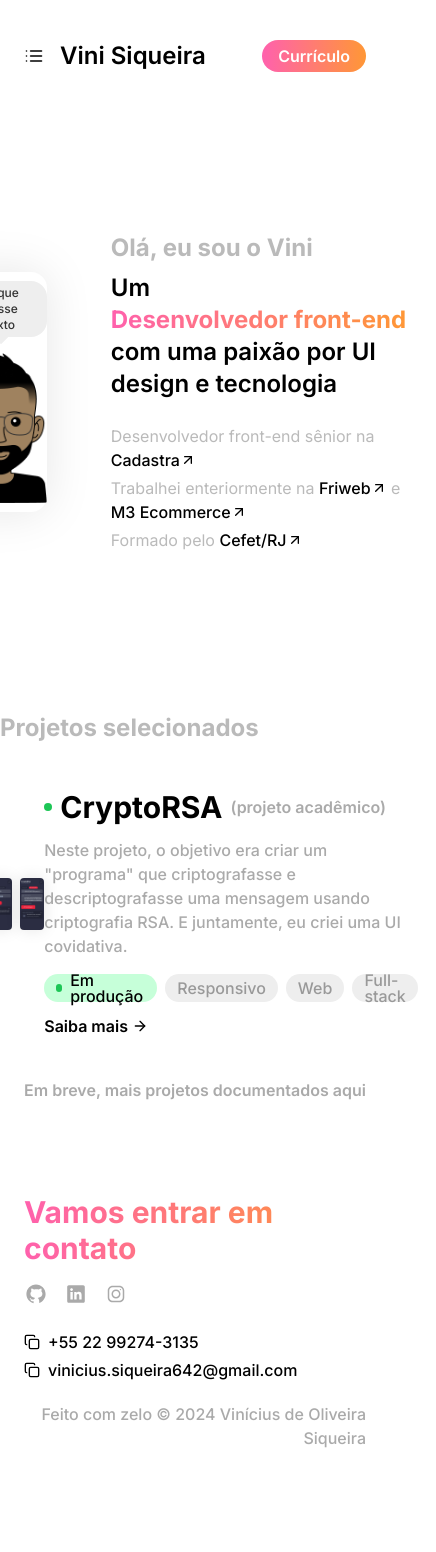
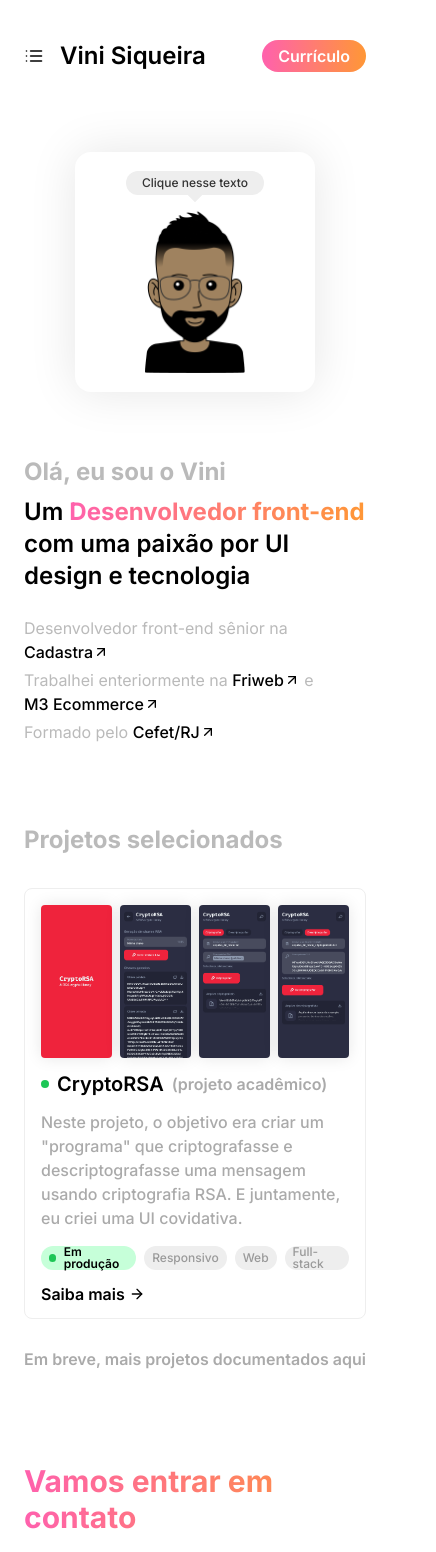
Before and after one commit to vinisiqueira00/portfolio, a Next.js app: page / in a window 390 px wide. Shown: the top 1552 px of the page, 436 px wide, since content can reach past the window. Before the commit the page ends 1466 px from the top, so only its background shows below. Built offline with nearby package versions, Linux system fonts and the light colour scheme; no server answers.

Commit message:
feat: implementa responsividade na página "trabalho" e na página de erro

```diff
--- a/src/app/not-found.tsx
+++ b/src/app/not-found.tsx
@@ -11,7 +11,7 @@ export default function NotFoundPage() {
 
   return (
     <section className="flex-1 flex items-center justify-center">
-      <div className="flex flex-col items-start justify-center w-full max-w-5xl gap-8">
+      <div className="flex flex-col items-start justify-center w-full max-w-5xl gap-8 px-6">
         <ErrorPageCode />
         <ErrorPageTexts />
         <ErrorPageButton href="/" text={buttonText} />
--- a/src/app/page.tsx
+++ b/src/app/page.tsx
@@ -4,16 +4,12 @@ import { ProjectList } from "@/components/templates/ProjectList";
 export default function Home() {
   return (
     <main>
-      <section className="flex items-center justify-center py-40">
-        <div className="flex items-center justify-center max-w-5xl gap-16">
-          <PersonalPresentation />
-        </div>
+      <section className="flex items-center justify-center py-20 md:py-40">
+        <PersonalPresentation />
       </section>
 
       <section className="flex items-center justify-center">
-        <div className="flex flex-col items-stretch justify-center w-full max-w-5xl gap-8">
-          <ProjectList />
-        </div>
+        <ProjectList />
       </section>
     </main>
   );
--- a/src/components/atoms/Copyright/index.tsx
+++ b/src/components/atoms/Copyright/index.tsx
@@ -4,7 +4,7 @@ interface CopyrightProps {
 
 function Copyright({ text }: CopyrightProps) {
   return (
-    <p className="font-medium text-base text-text-05 dark:text-text-08 text-right">
+    <p className="font-medium text-sm text-text-05 dark:text-text-08 text-left md:text-base md:text-right">
       {text}
     </p>
   );
--- a/src/components/atoms/ProjectName/index.tsx
+++ b/src/components/atoms/ProjectName/index.tsx
@@ -4,7 +4,7 @@ interface ProjectNameProps {
 
 function ProjectName({ text }: ProjectNameProps) {
   return (
-    <h4 className="font-bold text-3xl text-text-02 dark:text-text-07 leading-none">
+    <h4 className="font-semibold text-xl text-text-02 dark:text-text-07 leading-none md:text-3xl md:font-bold">
       {text}
     </h4>
   );
--- a/src/components/atoms/ProjectStatus/index.tsx
+++ b/src/components/atoms/ProjectStatus/index.tsx
@@ -24,7 +24,7 @@ function ProjectStatus(props: ProjectStatusProps) {
   return (
     <div
       data-status={props.status}
-      className="flex items-center justify-center gap-2 h-7 px-3 dark:bg-background-11 rounded-full data-[status=FINISHED]:bg-background-05 data-[status=IN_EXECUTION]:bg-background-07 dark:data-[status=IN_EXECUTION]:bg-background-12"
+      className="flex items-center justify-center gap-2 h-6 px-2 dark:bg-background-11 rounded-full data-[status=FINISHED]:bg-background-05 data-[status=IN_EXECUTION]:bg-background-07 dark:data-[status=IN_EXECUTION]:bg-background-12 md:h-7 md:px-3"
     >
       <i
         data-status={props.status}
@@ -32,7 +32,7 @@ function ProjectStatus(props: ProjectStatusProps) {
       />
       <span
         data-status={props.status}
-        className="font-medium text-base text-text-02 leading-none data-[status=FINISHED]:dark:text-text-03"
+        className="font-semibold text-xs text-text-02 leading-none data-[status=FINISHED]:dark:text-text-03 md:font-medium md:text-base"
       >
         {props.text}
       </span>
--- a/src/components/atoms/ProjectTag/index.tsx
+++ b/src/components/atoms/ProjectTag/index.tsx
@@ -4,8 +4,8 @@ interface ProjectTagProps {
 
 function ProjectTag({ text }: ProjectTagProps) {
   return (
-    <div className="flex items-center justify-center gap-2 h-7 px-3 bg-background-01 dark:bg-background-08 rounded-full">
-      <span className="font-medium text-base text-text-06 dark:text-text-08 leading-none">
+    <div className="flex items-center justify-center gap-2 h-6 px-2 bg-background-01 dark:bg-background-08 rounded-full md:h-7 md:px-3">
+      <span className="font-medium text-xs text-text-06 dark:text-text-08 leading-none md:text-base">
         {text}
       </span>
     </div>
--- a/src/components/atoms/ProjectThumbs/index.tsx
+++ b/src/components/atoms/ProjectThumbs/index.tsx
@@ -7,38 +7,42 @@ interface ProjectThumbsProps {
 
 function ProjectThumbs({ urlKey, altKey }: ProjectThumbsProps) {
   return (
-    <div className="flex-1 flex items-center justify-center gap-2 h-64 bg-background-01 dark:bg-background-08 rounded-2xl">
+    <div className="grid grid-cols-4 grid-rows-1 gap-2 bg-transparent p-0 md:rounded-2xl md:p-8 md:bg-background-01 md:dark:bg-background-08">
+      <div className="relative flex items-center justify-center w-full h-auto aspect-[1/2.15] m-auto">
         <Image
-        className="rounded shadow-shadow-02"
+          className="rounded shadow-shadow-02 aspect-auto object-cover"
           src={`/images/${urlKey}-01.png`}
           alt={`${altKey} 01 Image`}
-        width={90}
-        height={195}
+          fill
         />
+      </div>
 
+      <div className="relative flex items-center justify-center w-full h-auto aspect-[1/2.15] m-auto">
         <Image
-        className="rounded shadow-shadow-02"
+          className="rounded shadow-shadow-02 aspect-auto object-cover"
           src={`/images/${urlKey}-02.png`}
           alt={`${altKey} 02 Image`}
-        width={90}
-        height={195}
+          fill
         />
+      </div>
 
+      <div className="relative flex items-center justify-center w-full h-auto aspect-[1/2.15] m-auto">
         <Image
-        className="rounded shadow-shadow-02"
+          className="rounded shadow-shadow-02 aspect-auto object-cover"
           src={`/images/${urlKey}-03.png`}
           alt={`${altKey} 03 Image`}
-        width={90}
-        height={195}
+          fill
         />
+      </div>
 
+      <div className="relative flex items-center justify-center w-full h-auto aspect-[1/2.15] m-auto">
         <Image
-        className="rounded shadow-shadow-02"
+          className="rounded shadow-shadow-02 aspect-auto object-cover"
           src={`/images/${urlKey}-04.png`}
           alt={`${altKey} 04 Image`}
-        width={90}
-        height={195}
+          fill
         />
+      </div>
     </div>
   );
 }
--- a/src/components/organisms/PersonalPresentation/index.tsx
+++ b/src/components/organisms/PersonalPresentation/index.tsx
@@ -3,10 +3,10 @@ import { PersonalOccupation } from "@/components/molecules/PersonalOccupation";
 
 function PersonalPresentation() {
   return (
-    <>
+    <div className="flex flex-col items-center justify-center max-w-5xl gap-16 px-6 md:flex-row">
       <AvatarAnimation />
       <PersonalOccupation />
-    </>
+    </div>
   );
 }
 
--- a/src/components/organisms/ProjectData/index.tsx
+++ b/src/components/organisms/ProjectData/index.tsx
@@ -17,7 +17,7 @@ interface ProjectDataProps {
 
 function ProjectData(props: ProjectDataProps) {
   return (
-    <div className="flex-1 flex flex-col items-stretch justify-start gap-4 py-4">
+    <div className="flex-1 flex flex-col items-stretch justify-start gap-4 py-0 md:py-4">
       <ProjectHeader
         status={props.status}
         name={props.name}
--- a/src/components/templates/ProjectContent/index.tsx
+++ b/src/components/templates/ProjectContent/index.tsx
@@ -19,7 +19,7 @@ interface ProjectContentProps {
 
 function ProjectContent(props: ProjectContentProps) {
   return (
-    <div className="flex items-stretch justify-center gap-12">
+    <div className="grid grid-cols-1 grid-rows-[auto] gap-4 border border-background-01 dark:border-background-13 p-4 rounded-lg md:p-0 box-border md:border-0 md:gap-12 md:grid-cols-2 md:grid-rows-1">
       <ProjectThumbs
         urlKey={props.thumbs.urlKey}
         altKey={props.thumbs.altKey}
--- a/src/components/templates/ProjectList/index.tsx
+++ b/src/components/templates/ProjectList/index.tsx
@@ -49,7 +49,7 @@ function ProjectList() {
   ];
 
   return (
-    <>
+    <div className="flex flex-col items-stretch justify-center w-full max-w-5xl gap-8 px-6">
       <ProjectsTitleSection text={t("title-section")} />
 
       <div className="flex flex-col items-stretch justify-start gap-8">
@@ -68,7 +68,7 @@ function ProjectList() {
 
         <ProjectsDisclaimer text={t("text-ending")} />
       </div>
-    </>
+    </div>
   );
 }
 
--- a/tailwind.config.ts
+++ b/tailwind.config.ts
@@ -31,6 +31,7 @@ export default {
         "background-10": "#333333",
         "background-11": "#122A18",
         "background-12": "#2C2114",
+        "background-13": "#1A1A1A",
       },
       backgroundImage: {
         "background-gradient-01": "linear-gradient(to right, #FF61AD, #FF9736)",
```
Lines whose indentation alone changed are shown as unchanged.
